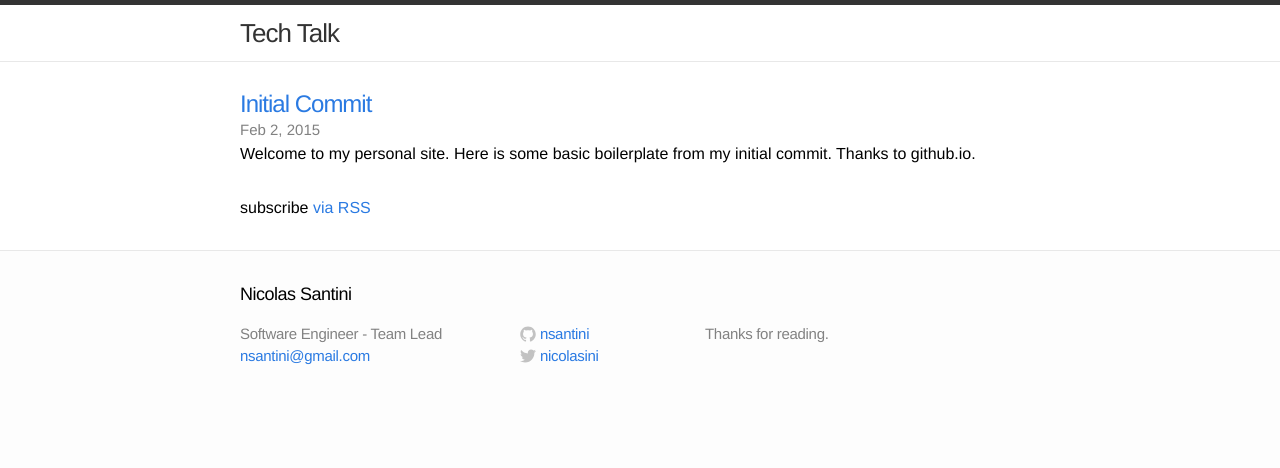
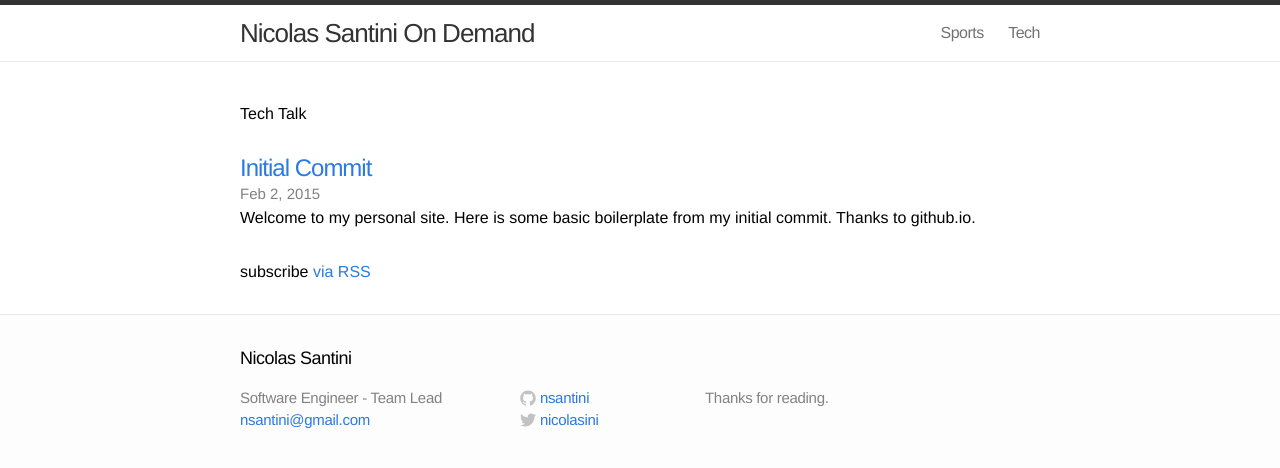
Before and after one commit to nsantini/nsantini.github.io, a Jekyll site: the page built from tech/index.md, in a window 1280 px wide. Shown: the top 468 px of the page. Built offline with Jekyll 4.4.1, drawn with Linux system fonts in a browser that asks for light colours; Markdown is read by kramdown in place of the engine named in the settings.

Commit message:
reset headers

```diff
--- a/_includes/header.html
+++ b/_includes/header.html
@@ -2,7 +2,7 @@
 
   <div class="wrap">
 
-    <h1><a class="site-title" href="{{ page.link }}">{{ page.title }}</a></h1>
+    <h1><a class="site-title" href="/">{{ site.name }}</a></h1>
 
     <nav class="site-nav">
       <a href="#" class="menu-icon">
@@ -16,6 +16,10 @@
             c0-0.82,0.665-1.484,1.484-1.484h15.031C17.335,12.031,18,12.696,18,13.516L18,13.516z"/>
         </svg>
       </a>
+      <div class="trigger">
+        <a class="page-link" href="/sports">Sports</a>
+        <a class="page-link" href="/tech">Tech</a>
+      </div>
     </nav>
 
   </div>
--- a/feed.xml
+++ b/feed.xml
@@ -8,7 +8,7 @@ layout: none
     <description>{{ site.excerpt | xml_escape }}</description>
     <link>{{ site.url }}</link>
     <atom:link href="{{ site.url }}/feed.xml" rel="self" type="application/rss+xml" />
-    {% for post in site.posts limit:10 %}
+    {% for post in site.categories.public limit:10 %}
       <item>
         <title>{{ post.title | xml_escape }}</title>
         <description>{{ post.content | xml_escape }}</description>
--- a/index.html
+++ b/index.html
@@ -1,6 +1,5 @@
 ---
 layout: default
-title: Nicolas Santini On Demand
 ---
 
 <div class="home">
--- a/tech/index.md
+++ b/tech/index.md
@@ -5,6 +5,9 @@ link: /tech
 ---
 
 <div class="home">
+  <section class="post-header">
+    <h2>{{ page.title }}</h2>
+  </section>
 
   <ul class="posts">
     {% for post in site.categories.tech %}
```
Also changed, not shown: family/index.md (+3 -0 lines), sports/index.md (+3 -0 lines).
